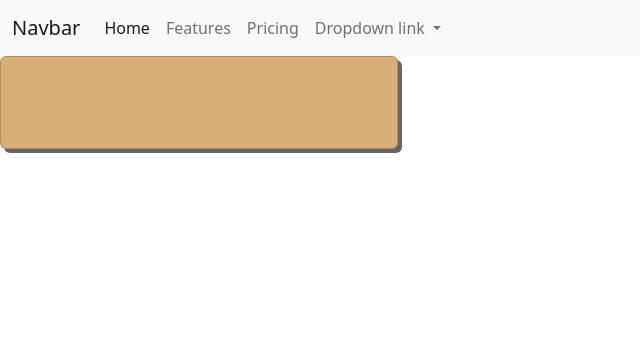
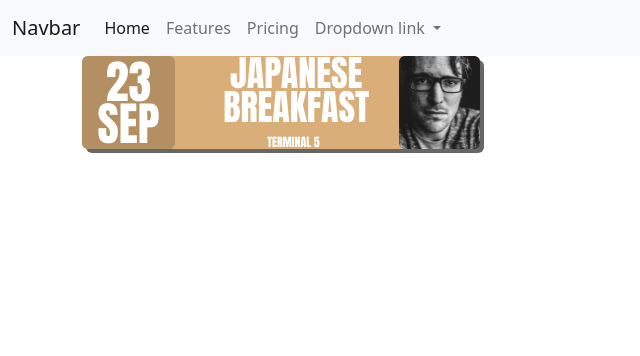
Before and after one commit to emoltz/concerts-app, a Django app: page /concerts/ in a window 1280 px wide. Shown: the top 356 px of the page, without its empty margins (0-640 px from the left). Run offline with Django 4.2, Linux system fonts and the light colour scheme; some libraries are stand-ins or nearby versions.

Commit message:
card1 mostly done

```diff
--- a/src/concertlistings/templates/concert_list.html
+++ b/src/concertlistings/templates/concert_list.html
@@ -1,8 +1,18 @@
 {% extends 'base.html' %}
+{% load static %}
+{% block content %}
+    <div class="container">
 
-{% block content %}
+        <div class="card-1">
+            <div class="date">23 Sep</div>
+            <div class="band-name">Japanese Breakfast
+                <div class="concert-location">Terminal 5</div>
+            </div>
+            <img src="{% static 'images/pic2.png' %}" alt="Some artist" class="artist-image img">
 
-<div class="card"></div>
+        </div>
+    </div>
+
 
 
 {% endblock %}
--- a/src/static/css/styles.css
+++ b/src/static/css/styles.css
@@ -1,4 +1,4 @@
-:root{
+:root {
     --card1: #D9AE79;
     --card2: #A3B9C9;
     --card3: #8A9B86;
@@ -7,6 +7,9 @@
     --card2accent: #788894;
     --card3accent: #4C5949;
 
+    --cardwidth: 398px;
+    --cardheight: 93px;
+
     --date-text: 'Impact', sans-serif;
     --date-font-style: normal;
     --date-font-size: 46px;
@@ -14,13 +17,101 @@
     --date-line-height: 42px;
 }
 
-.card{
-    position: absolute;
+.card-1 {
+    position: relative;
     background-color: var(--card1);
-    box-shadow: 4px 4px 0 rgba(0,0,0,0.6);
+    box-shadow: 4px 4px 0 rgba(0, 0, 0, 0.6);
     border-radius: 6px;
-
-    width: 398px;
-    height: 93px;
+    display: flex;
+    width: var(--cardwidth);
+    height: var(--cardheight);
 
 }
+
+.card-2 {
+    position: relative;
+    background-color: var(--card2);
+    box-shadow: 4px 4px 0 rgba(0, 0, 0, 0.6);
+    border-radius: 6px;
+    display: flex;
+    width: var(--cardwidth);
+    height: var(--cardheight);
+}
+
+.card-3 {
+    position: relative;
+    background-color: var(--card3);
+    box-shadow: 4px 4px 0 rgba(0, 0, 0, 0.6);
+    border-radius: 6px;
+    display: flex;
+    width: var(--cardwidth);
+    height: var(--cardheight);
+}
+
+.date {
+    font-family: 'Impact', sans-serif;
+    color: white;
+    width: 93px;
+    height: 93px;
+    /*left: 141px;*/
+    /*top: 199px;*/
+    font-style: var(--date-font-style);
+
+    position: absolute;
+
+    font-size: var(--date-font-size);
+    font-weight: var(--date-font-weight);
+    line-height: var(--date-line-height);
+    background-color: var(--card1accent);
+    align-items: center;
+    text-align: center;
+    border-radius: 6px;
+    background-size: 300px 100px;
+    text-transform: uppercase;
+    display: flex;
+}
+
+.band-name {
+    font-family: 'Impact', sans-serif;
+    text-transform: uppercase;
+    font-weight: 400;
+    font-size: 36px;
+    line-height: 94%;
+    text-align: center;
+    margin-top: 1px;
+    color: white;
+    position: absolute;
+    left: calc(var(--cardwidth) / 3.5);
+
+    width: 201px;
+    height: 68px;
+    /*left: 227px;*/
+    /*top: 337px;*/
+
+}
+
+.concert-location {
+    position: absolute;
+    width: 63px;
+    /*height: 34px;*/
+    font-size: 12px;
+
+    line-height: 34px;
+    left: calc(var(--cardwidth) / 6);
+
+
+
+    font-family: 'Impact', sans-serif;
+    font-style: normal;
+    color: white;
+
+    text-align: center;
+}
+
+.artist-image {
+    position: absolute;
+    width: 81px;
+    height: var(--cardheight);
+    left: calc(var(--cardwidth) - 81px);
+
+}
--- a/src/templates/base.html
+++ b/src/templates/base.html
@@ -16,12 +16,8 @@
 
 {% block content %}
 {% endblock %}
+<script src="https://code.jquery.com/jquery-2.1.3.min.js"></script>
+<script src="http://maxcdn.bootstrapcdn.com/bootstrap/3.3.1/js/bootstrap.min.js"></script>
 
-<script src="https://cdn.jsdelivr.net/npm/@popperjs/core@2.11.5/dist/umd/popper.min.js"
-        integrity="sha384-Xe+8cL9oJa6tN/veChSP7q+mnSPaj5Bcu9mPX5F5xIGE0DVittaqT5lorf0EI7Vk"
-        crossorigin="anonymous"></script>
-<script src="https://cdn.jsdelivr.net/npm/bootstrap@5.2.0/dist/js/bootstrap.min.js"
-        integrity="sha384-ODmDIVzN+pFdexxHEHFBQH3/9/vQ9uori45z4JjnFsRydbmQbmL5t1tQ0culUzyK"
-        crossorigin="anonymous"></script>
 </body>
 </html>
```
Also changed, not shown: src/static/images/photo1.png (added), src/static/images/pic2.png (added).
